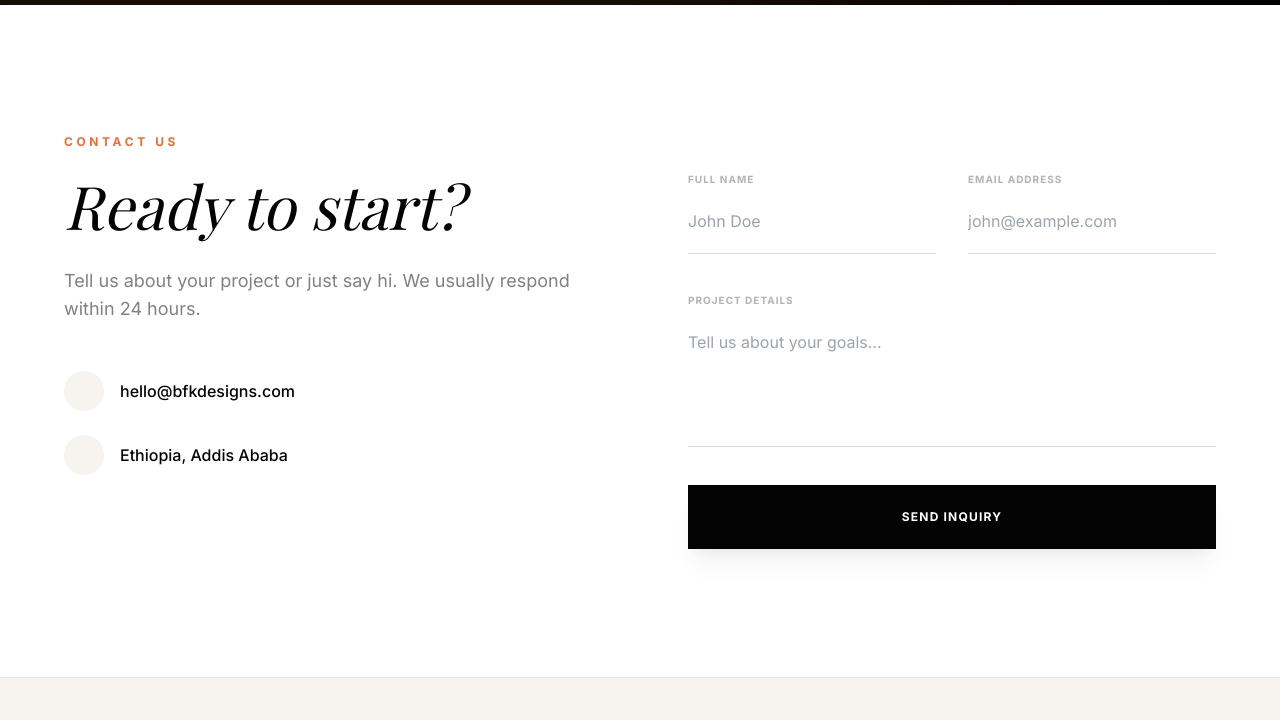
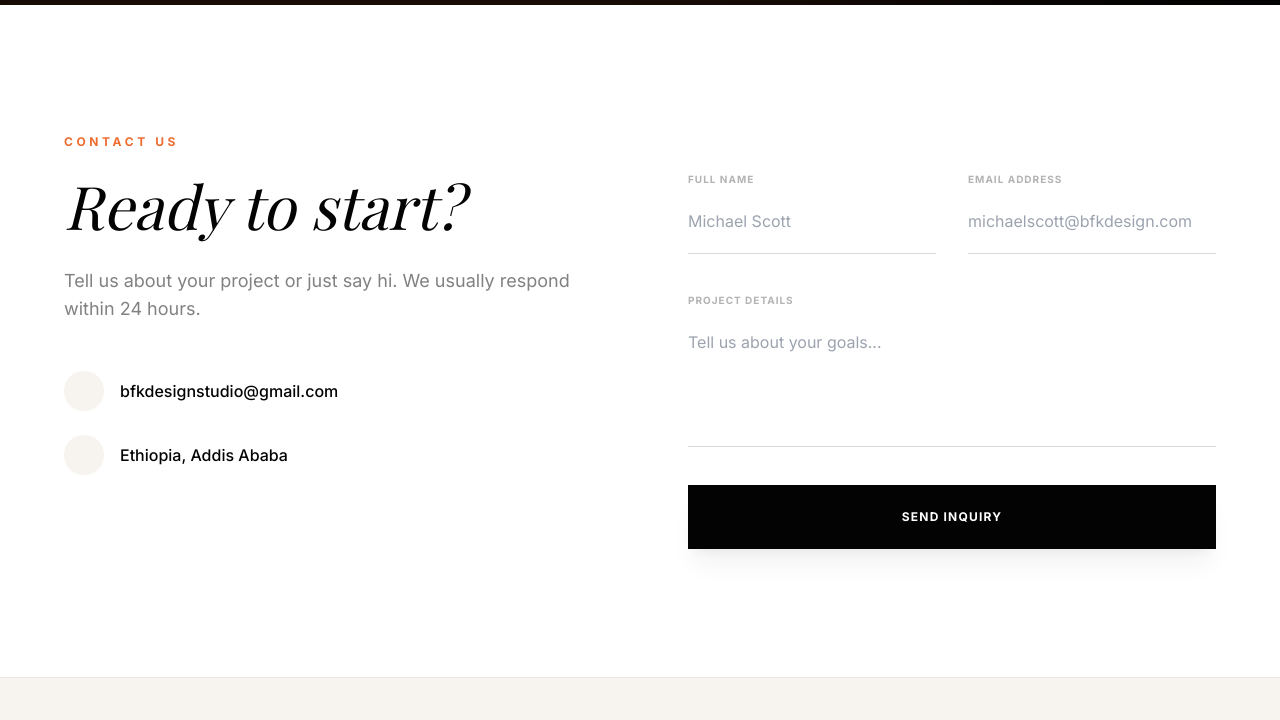
Before and after one commit to BefikaduS/bfkdesign, a plain HTML site: page index.html in a window 1280 px wide. Shown: the part 3190-3910 px from the top of the page. Drawn offline with nearby package versions, Linux system fonts and the light colour scheme; some icons are missing; a web font is replaced by a local one.

Commit message:
Changes email to and form placeholders in index.html and updates copyright year to 2026.

```diff
--- a/index.html
+++ b/index.html
@@ -569,7 +569,9 @@
                     <div class="space-y-6">
                         <div class="flex items-center gap-4">
                             <div class="h-10 w-10 bg-bg rounded-full flex items-center justify-center text-accent"><i class="ph ph-envelope"></i></div>
-                            <span class="font-medium">hello@bfkdesigns.com</span>
+                            <a href="mailto:bfkdesignstudio@gmail.com">
+                            <span class="font-medium">bfkdesignstudio@gmail.com</span>
+                            </a>
                         </div>
                         <div class="flex items-center gap-4">
                             <div class="h-10 w-10 bg-bg rounded-full flex items-center justify-center text-accent"><i class="ph ph-map-pin"></i></div>
@@ -587,11 +589,11 @@
                     <div class="grid md:grid-cols-2 gap-8">
                         <div>
                             <label class="text-[10px] font-bold uppercase tracking-widest text-dark/30">Full Name</label>
-                            <input type="text" name="name" placeholder="John Doe" required class="form-input">
+                            <input type="text" name="name" placeholder="Michael Scott" required class="form-input">
                         </div>
                         <div>
                             <label class="text-[10px] font-bold uppercase tracking-widest text-dark/30">Email Address</label>
-                            <input type="email" name="email" placeholder="john@example.com" required class="form-input">
+                            <input type="email" name="email" placeholder="michaelscott@bfkdesign.com" required class="form-input">
                         </div>
                     </div>
                     <div>
```
